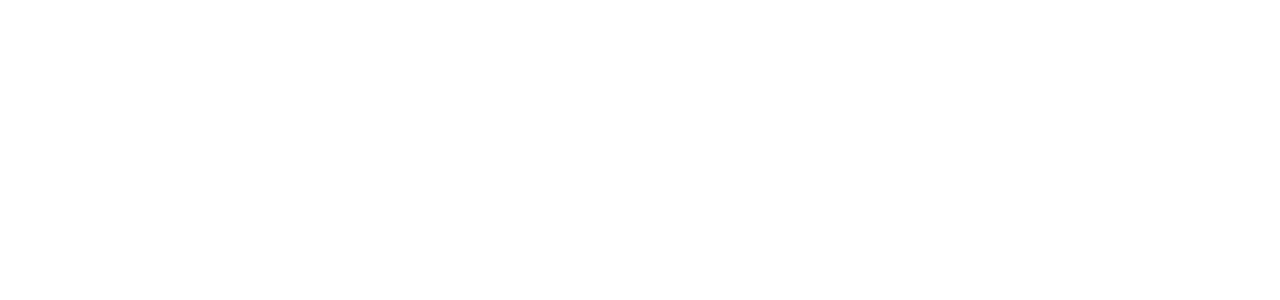
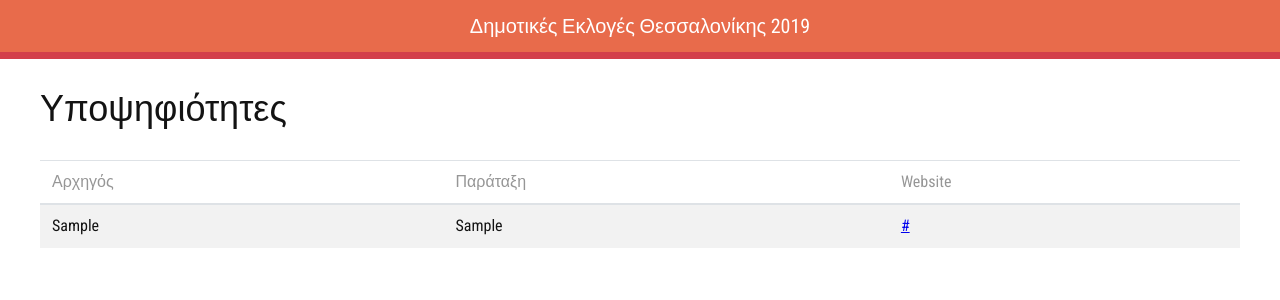
Before and after one commit to sirodoht/skg.network, a Django app: page /elections/ in a window 1280 px wide. Before the commit the part shown is empty. Shown: the top 300 px of the page. Run offline with Django 3.2, Linux system fonts and the light colour scheme; tables that the repository leaves empty hold one stand-in row (values such as "Sample post").

Commit message:
add elections template

```diff
--- a/main/templates/main/layout.html
+++ b/main/templates/main/layout.html
@@ -9,11 +9,36 @@
     <meta name="description" content="skg.network municipality elections helper">
     <meta name="author" content="skg.network">
 
-    <title>{% block title %}skg.network{% endblock %}</title>
+    <title>{% block title %}skg.network | Thessaloniki Municipality Elections Candidacies{% endblock %}</title>
 
+    <link href="https://fonts.googleapis.com/css?family=Roboto+Condensed&amp;subset=greek" rel="stylesheet">
     <link rel="stylesheet" href="{% static 'styles/main.css' %}">
 </head>
 <body>
-    <h1>hi</h1>
+    <header>
+        <h1>Δημοτικές Εκλογές Θεσσαλονίκης 2019</h1>
+    </header>
+    <div class="container">
+        <h2>Υποψηφιότητες</h2>
+
+        <table class="table table-striped">
+            <thead>
+                <tr>
+                    <th scope="col">Αρχηγός</th>
+                    <th scope="col">Παράταξη</th>
+                    <th scope="col">Website</th>
+                </tr>
+            </thead>
+            <tbody>
+                {% for c in candidacies %}
+                <tr>
+                    <td>{{ c.leader }}</td>
+                    <td>{{ c.party }}</td>
+                    <td><a href="{{ c.website }}">{{ c.website }}</a></td>
+                </tr>
+                {% endfor %}
+            </tbody>
+        </table>
+    </div>
 </body>
 </html>
```
